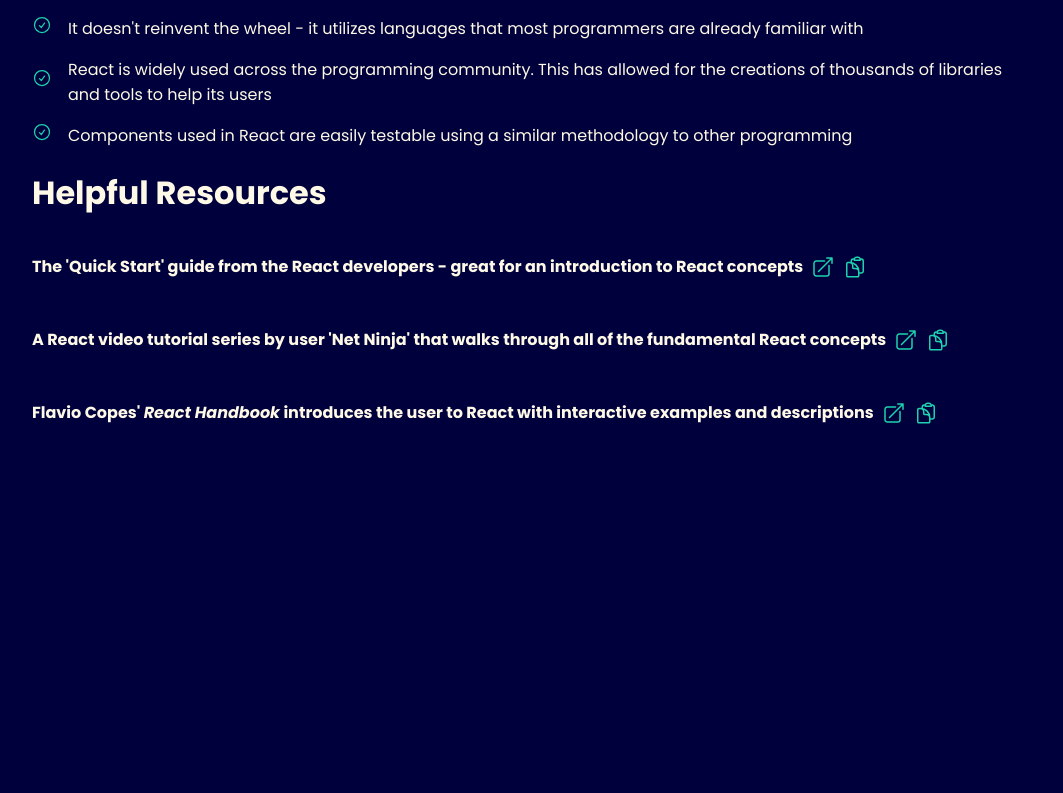
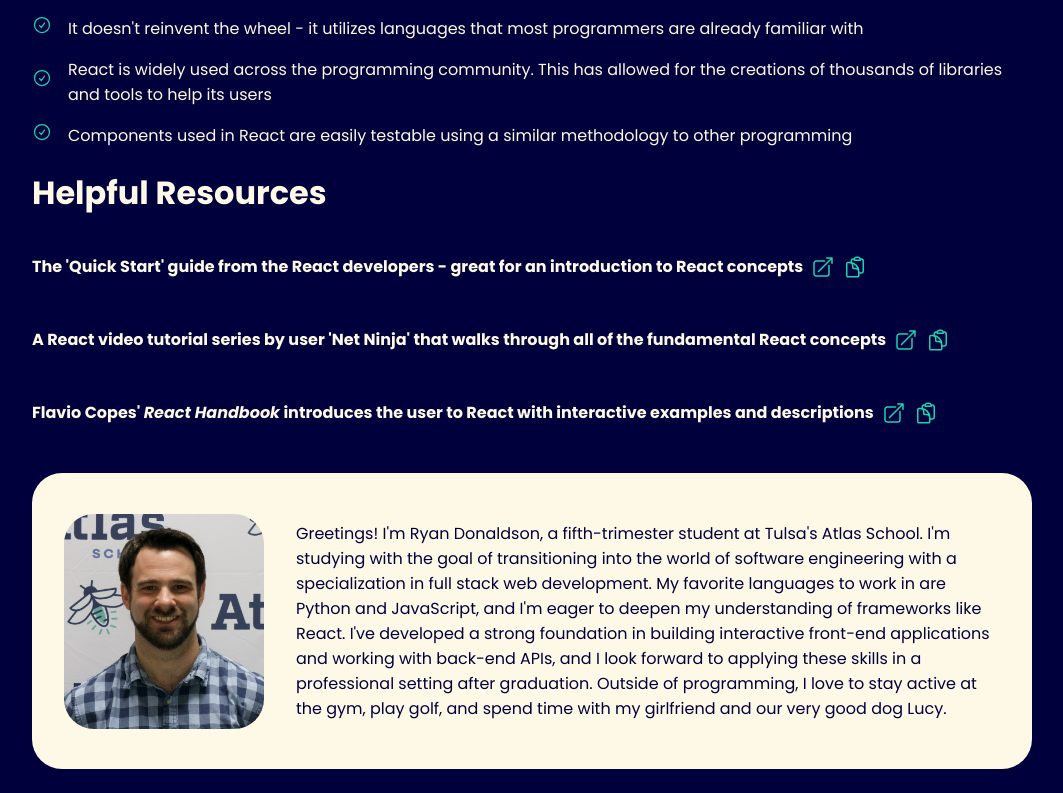
Before and after one commit to donaldrs01/atlas-react-and-jsx, a React (Vite) app: page / in a window 1280 px wide. Shown: the part 478-1271 px from the top of the page, without its empty margins (108-1171 px from the left). Before the commit the page ends 975 px from the top, so only its background shows below. Built offline with nearby package versions, Linux system fonts and the light colour scheme.

Commit message:
about me section completed

```diff
--- a/src/App.jsx
+++ b/src/App.jsx
@@ -4,6 +4,7 @@ import SocialLinks from './components/SocialLinks';
 import Header from './components/Header';
 import Section from './components/Section';
 import HelpfulResource from './components/HelpfulResource';
+import AboutMe from './components/AboutMe';
 
 function App() {
   return (
@@ -37,6 +38,7 @@ function App() {
           }
         />
       </Section>
+      <AboutMe />
     </div>
   );
 }
--- /dev/null
+++ b/src/components/AboutMe.jsx
@@ -0,0 +1,16 @@
+import React from 'react';
+import headshot from '../assets/headshot.jpg';
+
+const AboutMe = () => {
+    return (
+        <div className="about-me">
+            <img
+                src={headshot}
+                className="pro-pic"
+            />
+            <p> Greetings! I'm Ryan Donaldson, a fifth-trimester student at Tulsa's Atlas School. I'm studying with the goal of transitioning into the world of software engineering with a specialization in full stack web development. My favorite languages to work in are Python and JavaScript, and I'm eager to deepen my understanding of frameworks like React. I've developed a strong foundation in building interactive front-end applications and working with back-end APIs, and I look forward to applying these skills in a professional setting after graduation. Outside of programming, I love to stay active at the gym, play golf, and spend time with my girlfriend and our very good dog Lucy.</p>
+        </div>
+    );
+};
+
+export default AboutMe;
```
Also changed, not shown: src/assets/headshot.JPG (added).
